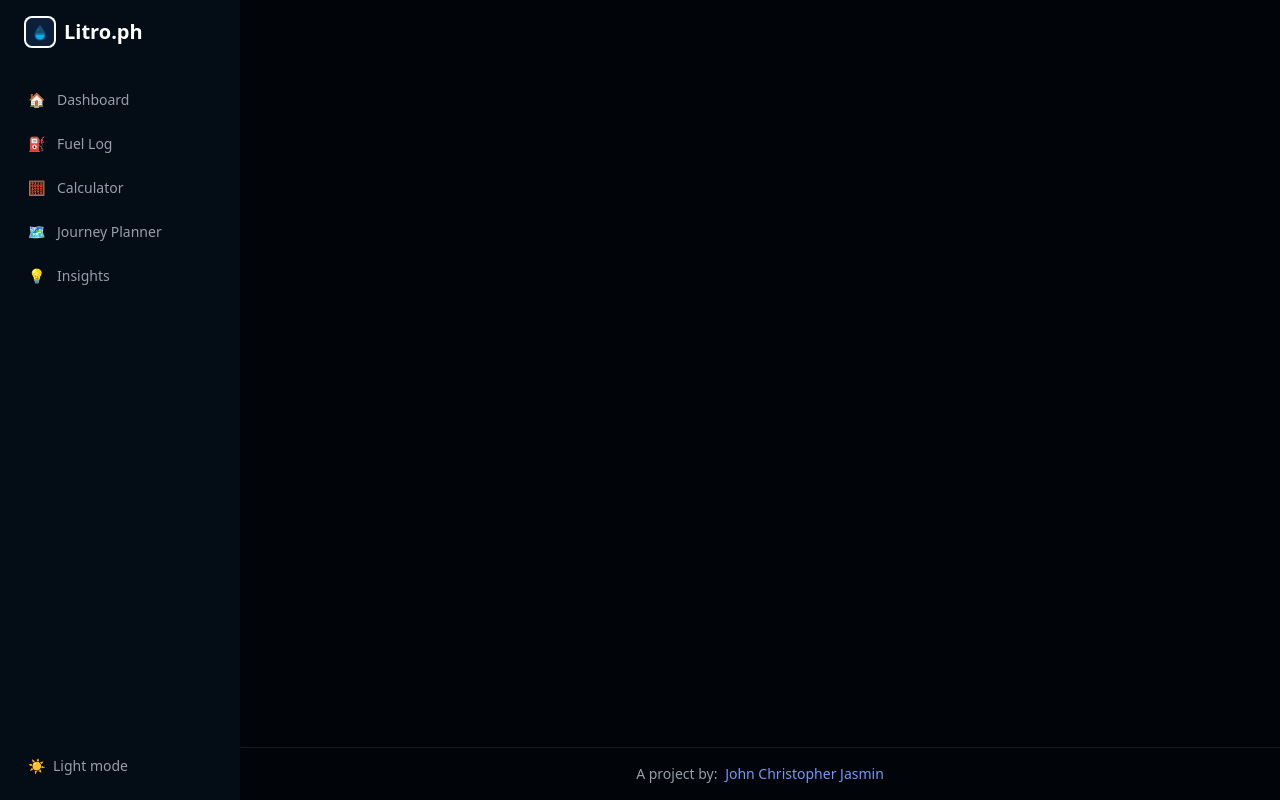
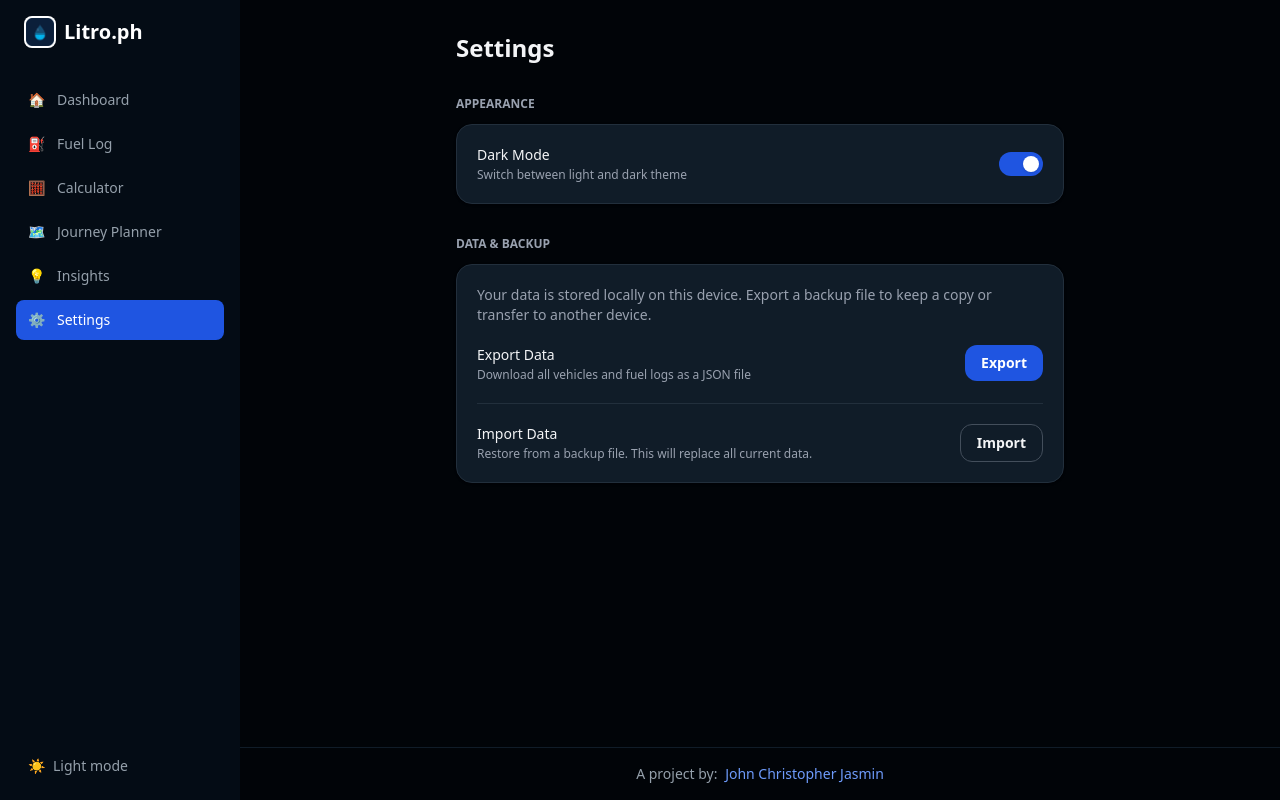
Before and after one commit to jaycee76/smart-driver-assistant, a Nuxt app: page /settings in a window 1280 px wide. Built offline with nearby package versions, Linux system fonts and the light colour scheme.

Commit message:
feat: add option to import/export json file for data transfers

```diff
--- a/app/layouts/default.vue
+++ b/app/layouts/default.vue
@@ -10,6 +10,7 @@ const navItems = [
   { label: 'Calculator', to: '/calculator', icon: '🧮' },
   { label: 'Journey Planner', to: '/planner', icon: '🗺️' },
   { label: 'Insights', to: '/insights', icon: '💡' },
+  { label: 'Settings', to: '/settings', icon: '⚙️' },
 ]
 
 function toggleDark() {
--- a/app/pages/fuel-log.vue
+++ b/app/pages/fuel-log.vue
@@ -11,6 +11,7 @@ const showAddLog = ref(false)
 const showAddVehicle = ref(false)
 const editingLog = ref<FuelLog | null>(null)
 const pendingDeleteId = ref<string | null>(null)
+const pendingDeleteVehicleId = ref<string | null>(null)
 const filterVehicleId = ref('')
 const filterFuelType = ref<FuelType | ''>('')
 const filterMonth = ref(import.meta.client ? (() => {
@@ -55,6 +56,40 @@ function vehicleName(id: string): string {
       >
         + Add Fill-up
       </button>
+    </div>
+
+    <!-- Vehicles -->
+    <div class="mb-6">
+      <div class="flex items-center justify-between mb-2">
+        <h2 class="text-sm font-semibold text-gray-500 dark:text-gray-400 uppercase">My Vehicles</h2>
+        <button
+          class="text-xs text-primary-600 dark:text-primary-400 hover:underline font-medium"
+          @click="showAddVehicle = true"
+        >
+          + Add Vehicle
+        </button>
+      </div>
+      <div v-if="fuelStore.vehicles.length === 0" class="text-sm text-gray-400">
+        No vehicles added yet.
+      </div>
+      <div v-else class="flex flex-col gap-2">
+        <div
+          v-for="v in fuelStore.vehicles"
+          :key="v.id"
+          class="flex items-center justify-between bg-white dark:bg-surface-800 border border-gray-100 dark:border-surface-700 rounded-xl px-4 py-3"
+        >
+          <div>
+            <p class="text-sm font-medium">{{ v.name }} ({{ v.year }})</p>
+            <p class="text-xs text-gray-400">{{ v.efficiency }} km/L · {{ v.fuelType }}</p>
+          </div>
+          <button
+            class="text-xs text-red-400 hover:text-red-600 hover:underline ml-4 shrink-0"
+            @click="pendingDeleteVehicleId = v.id"
+          >
+            Remove
+          </button>
+        </div>
+      </div>
     </div>
 
     <!-- Filters -->
@@ -129,6 +164,13 @@ function vehicleName(id: string): string {
       @confirm="fuelStore.deleteFuelLog(pendingDeleteId!); pendingDeleteId = null"
       @cancel="pendingDeleteId = null"
     />
+    <ConfirmDialog
+      v-if="pendingDeleteVehicleId"
+      title="Remove vehicle?"
+      :message="`This vehicle and all its fuel logs will be permanently deleted.`"
+      @confirm="fuelStore.deleteVehicle(pendingDeleteVehicleId!); pendingDeleteVehicleId = null"
+      @cancel="pendingDeleteVehicleId = null"
+    />
   </div>
 </template>
 
--- /dev/null
+++ b/app/pages/settings.vue
@@ -0,0 +1,183 @@
+<script setup lang="ts">
+import { ref } from 'vue'
+import { useFuelStore } from '~/stores/fuel'
+import { useSettingsStore } from '~/stores/settings'
+
+const fuelStore = useFuelStore()
+const settings = useSettingsStore()
+
+const importError = ref<string | null>(null)
+const importSuccess = ref(false)
+const fileInputRef = ref<HTMLInputElement | null>(null)
+
+function exportData() {
+  const payload = JSON.stringify({
+    version: 1,
+    exportedAt: new Date().toISOString(),
+    vehicles: fuelStore.vehicles,
+    fuelLogs: fuelStore.fuelLogs,
+    activeVehicleId: fuelStore.activeVehicleId,
+  }, null, 2)
+
+  const blob = new Blob([payload], { type: 'application/json' })
+  const url = URL.createObjectURL(blob)
+  const a = document.createElement('a')
+  a.href = url
+  a.download = `litro-backup-${new Date().toISOString().slice(0, 10)}.json`
+  a.click()
+  URL.revokeObjectURL(url)
+}
+
+function isValidVehicle(v: unknown): boolean {
+  if (!v || typeof v !== 'object') return false
+  const o = v as Record<string, unknown>
+  return typeof o.id === 'string' &&
+    typeof o.name === 'string' &&
+    typeof o.efficiency === 'number' &&
+    typeof o.year === 'number'
+}
+
+function isValidFuelLog(l: unknown): boolean {
+  if (!l || typeof l !== 'object') return false
+  const o = l as Record<string, unknown>
+  return typeof o.id === 'string' &&
+    typeof o.vehicleId === 'string' &&
+    typeof o.date === 'string' &&
+    typeof o.totalCost === 'number'
+}
+
+function onFileSelected(e: Event) {
+  importError.value = null
+  importSuccess.value = false
+
+  const file = (e.target as HTMLInputElement).files?.[0]
+  if (!file) return
+
+  if (file.size > 5 * 1024 * 1024) {
+    importError.value = 'File is too large to be a valid backup.'
+    return
+  }
+
+  const reader = new FileReader()
+  reader.onload = (ev) => {
+    try {
+      const data = JSON.parse(ev.target?.result as string)
+
+      if (!Array.isArray(data.vehicles) || !Array.isArray(data.fuelLogs)) {
+        importError.value = 'Invalid backup file.'
+        return
+      }
+
+      if (!data.vehicles.every(isValidVehicle)) {
+        importError.value = 'Backup contains invalid vehicle data.'
+        return
+      }
+
+      if (!data.fuelLogs.every(isValidFuelLog)) {
+        importError.value = 'Backup contains invalid fuel log data.'
+        return
+      }
+
+      fuelStore.vehicles = data.vehicles
+      fuelStore.fuelLogs = data.fuelLogs
+      fuelStore.activeVehicleId = data.activeVehicleId ?? data.vehicles[0]?.id ?? ''
+      importSuccess.value = true
+    } catch {
+      importError.value = 'Could not read file. Make sure it is a valid Litro backup.'
+    } finally {
+      // Reset input so the same file can be re-selected if needed
+      if (fileInputRef.value) fileInputRef.value.value = ''
+    }
+  }
+  reader.readAsText(file)
+}
+</script>
+
+<template>
+  <div class="p-4 md:p-8 max-w-2xl mx-auto">
+    <h1 class="text-2xl font-bold mb-8">Settings</h1>
+
+    <!-- Appearance -->
+    <section class="mb-8">
+      <h2 class="section-title">Appearance</h2>
+      <div class="card flex items-center justify-between">
+        <div>
+          <p class="text-sm font-medium">Dark Mode</p>
+          <p class="text-xs text-gray-400 mt-0.5">Switch between light and dark theme</p>
+        </div>
+        <button
+          role="switch"
+          :aria-checked="settings.darkMode"
+          class="relative w-11 h-6 rounded-full transition-colors shrink-0"
+          :class="settings.darkMode ? 'bg-primary-600' : 'bg-gray-300 dark:bg-surface-600'"
+          @click="settings.darkMode = !settings.darkMode"
+        >
+          <span
+            class="absolute top-1 left-1 w-4 h-4 bg-white rounded-full shadow transition-transform"
+            :class="settings.darkMode ? 'translate-x-5' : 'translate-x-0'"
+          />
+        </button>
+      </div>
+    </section>
+
+    <!-- Data & Backup -->
+    <section>
+      <h2 class="section-title">Data & Backup</h2>
+      <div class="card space-y-5">
+        <p class="text-sm text-gray-500 dark:text-gray-400">
+          Your data is stored locally on this device. Export a backup file to keep a copy or transfer to another device.
+        </p>
+
+        <!-- Export -->
+        <div class="flex items-start justify-between gap-4">
+          <div>
+            <p class="text-sm font-medium">Export Data</p>
+            <p class="text-xs text-gray-400 mt-0.5">Download all vehicles and fuel logs as a JSON file</p>
+          </div>
+          <button
+            class="shrink-0 bg-primary-600 hover:bg-primary-700 text-white text-sm font-semibold px-4 py-2 rounded-xl transition-colors"
+            @click="exportData"
+          >
+            Export
+          </button>
+        </div>
+
+        <div class="border-t border-gray-100 dark:border-surface-700" />
+
+        <!-- Import -->
+        <div class="flex items-start justify-between gap-4">
+          <div>
+            <p class="text-sm font-medium">Import Data</p>
+            <p class="text-xs text-gray-400 mt-0.5">Restore from a backup file. This will replace all current data.</p>
+          </div>
+          <button
+            class="shrink-0 border border-gray-200 dark:border-surface-600 hover:bg-gray-50 dark:hover:bg-surface-700 text-sm font-semibold px-4 py-2 rounded-xl transition-colors"
+            @click="fileInputRef?.click()"
+          >
+            Import
+          </button>
+          <input
+            ref="fileInputRef"
+            type="file"
+            accept=".json"
+            class="hidden"
+            @change="onFileSelected"
+          />
+        </div>
+
+        <p v-if="importError" class="text-sm text-red-500 bg-red-50 dark:bg-red-900/20 rounded-xl px-3 py-2">
+          {{ importError }}
+        </p>
+        <p v-if="importSuccess" class="text-sm text-green-600 dark:text-green-400 bg-green-50 dark:bg-green-900/20 rounded-xl px-3 py-2">
+          Data restored successfully.
+        </p>
+      </div>
+    </section>
+  </div>
+</template>
+
+<style scoped>
+@reference "~/assets/css/main.css";
+.section-title { @apply text-xs font-semibold text-gray-400 uppercase mb-3; }
+.card { @apply bg-white dark:bg-surface-800 rounded-2xl p-5 border border-gray-100 dark:border-surface-700 shadow-sm; }
+</style>
--- a/app/stores/fuel.ts
+++ b/app/stores/fuel.ts
@@ -33,6 +33,15 @@ export const useFuelStore = defineStore(
     function addVehicle(vehicle: Vehicle): void {
       vehicles.value.push(vehicle)
       if (!activeVehicleId.value) activeVehicleId.value = vehicle.id
+    }
+
+    /** Remove a vehicle and all its associated fuel logs */
+    function deleteVehicle(id: string): void {
+      vehicles.value = vehicles.value.filter((v) => v.id !== id)
+      fuelLogs.value = fuelLogs.value.filter((l) => l.vehicleId !== id)
+      if (activeVehicleId.value === id) {
+        activeVehicleId.value = vehicles.value[0]?.id ?? ''
+      }
     }
 
     /** Set the active vehicle */
@@ -89,6 +98,7 @@ export const useFuelStore = defineStore(
       deleteFuelLog,
       updateFuelLog,
       addVehicle,
+      deleteVehicle,
       setActiveVehicle,
       getLastPrice,
       getMonthlySpend,
```
